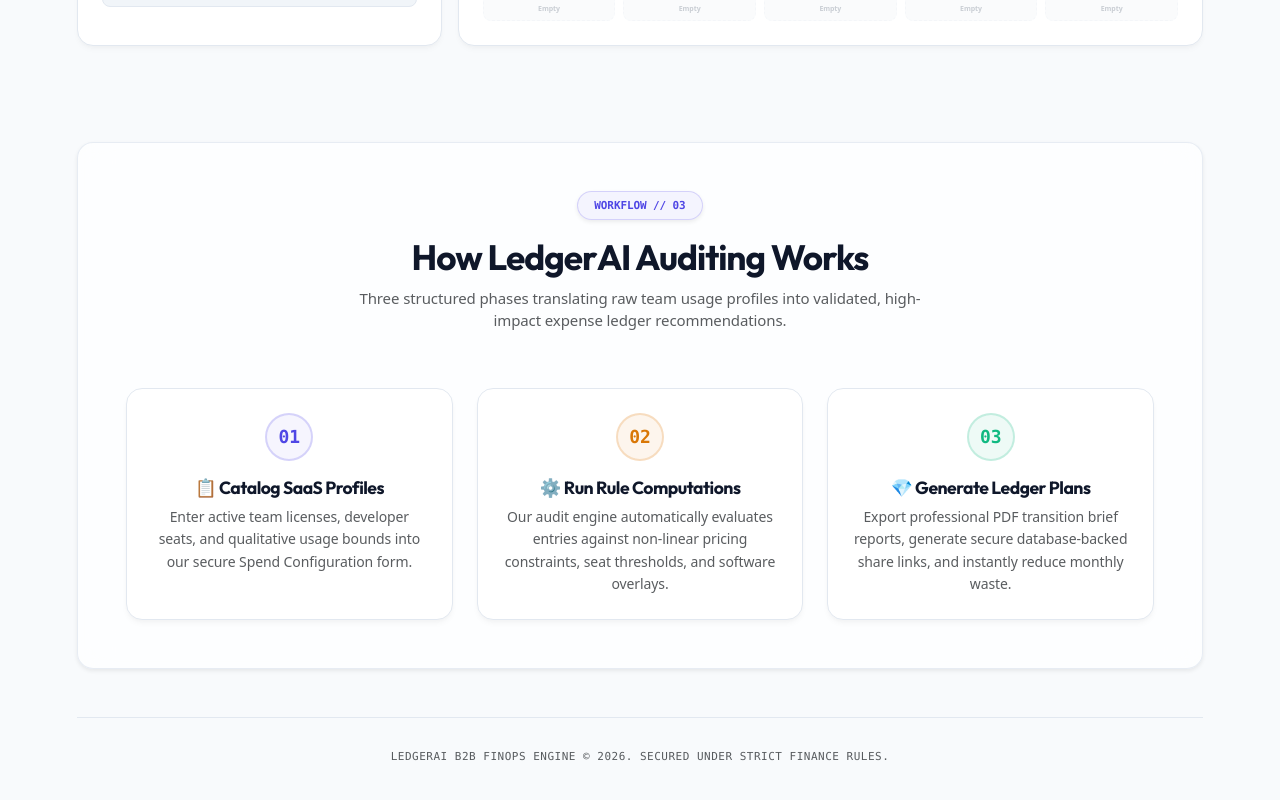
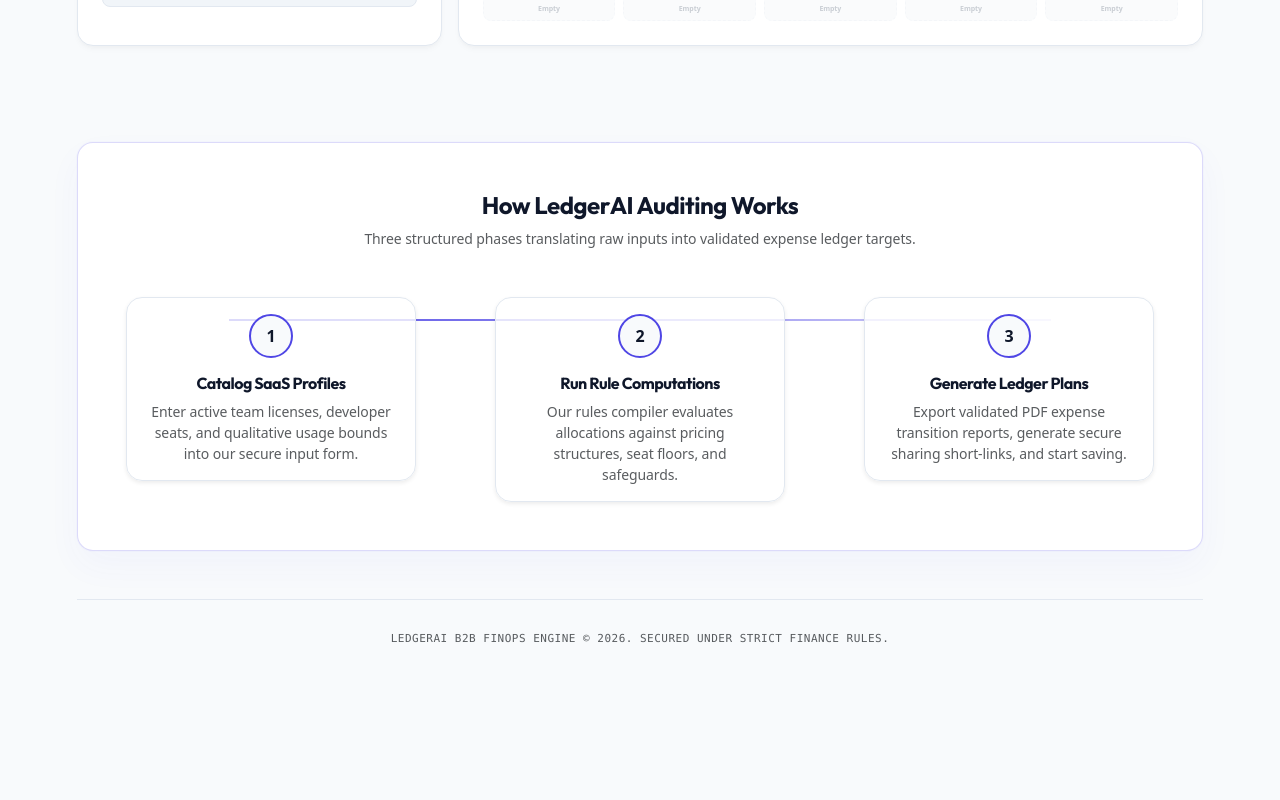
Before and after one commit to Vishal5051/Ledger-AI, a React (Vite) app in the folder Frontend/: page / in a window 1280 px wide. Shown: the part 1455-2255 px from the top of the page. After the commit the page ends 2151 px from the top, so only its background shows below. Built offline with nearby package versions, Linux system fonts and the light colour scheme.

Commit message:
feat(ui): redesign How LedgerAI Auditing Works section on Home page to pop with distinct card and shadows

```diff
--- a/Frontend/src/pages/Home.jsx
+++ b/Frontend/src/pages/Home.jsx
@@ -476,135 +476,46 @@ const Home = () => {
       </div>
 
       {/* 3. MODERN PIPELINE METHODOLOGY */}
-      <div className="card glass-card py-5 mb-5 rounded-4 p-4 p-md-5 border-0 shadow-sm text-center">
-        <div className="mb-4">
-          <span
-            className="badge px-3 py-2 rounded-pill font-monospace uppercase tracking-wider mb-3 shadow-sm"
-            style={{ background: "var(--accent-bg)", color: "var(--accent)", border: "1px solid var(--accent-border)", fontSize: "11px" }}
-          >
-            WORKFLOW // 03
-          </span>
-          <h2
-            className="fw-bold mb-2"
-            style={{
-              color: "var(--text-h)",
-              fontFamily: "Outfit, sans-serif",
-              fontSize: "2.2rem",
-              letterSpacing: "-1px"
-            }}
-          >
-            How LedgerAI Auditing Works
-          </h2>
-          <p className="text-muted mx-auto mb-0" style={{ maxWidth: "600px", fontSize: "15px" }}>
-            Three structured phases translating raw team usage profiles into validated, high-impact expense ledger recommendations.
-          </p>
-        </div>
+      <div
+        className="py-5 mb-5 rounded-4 p-4 p-md-5"
+        style={{
+          background: "var(--card-bg)",
+          border: "1px solid var(--accent-border)",
+          boxShadow: "0 15px 35px rgba(79, 70, 229, 0.04), 0 0 0 1px rgba(79, 70, 229, 0.02)"
+        }}
+      >
+        <h4 className="fw-bold text-center mb-2" style={{ color: "var(--text-h)", fontFamily: "Outfit, sans-serif" }}>
+          How LedgerAI Auditing Works
+        </h4>
+        <p className="text-center text-muted small mb-5">
+          Three structured phases translating raw inputs into validated expense ledger targets.
+        </p>
 
-        <div className="row g-4 mt-2 justify-content-center text-start">
+        <div className="pipeline-track">
+          <div className="pipeline-connector" style={{ background: "linear-gradient(90deg, var(--accent) 0%, var(--accent-border) 100%)" }}></div>
 
-          {/* Step 1 */}
-          <div className="col-lg-4 col-md-6 col-12">
-            <div
-              className="h-100 p-4 rounded-4 transition-all visual-card"
-              style={{
-                backgroundColor: "var(--card-bg)",
-                border: "1px solid var(--border)",
-                boxShadow: "var(--shadow)",
-                borderRadius: "16px"
-              }}
-            >
-              <div className="d-flex align-items-center justify-content-center mb-3">
-                <div
-                  className="rounded-circle d-flex align-items-center justify-content-center font-monospace fw-bold"
-                  style={{
-                    width: "48px",
-                    height: "48px",
-                    background: "var(--accent-bg)",
-                    color: "var(--accent)",
-                    border: "2px solid var(--accent-border)",
-                    fontSize: "18px"
-                  }}
-                >
-                  01
-                </div>
-              </div>
-              <h5 className="fw-bold mb-2 text-center" style={{ color: "var(--text-h)", fontSize: "1.1rem" }}>
-                📋 Catalog SaaS Profiles
-              </h5>
-              <p className="text-muted small m-0 text-center" style={{ lineHeight: "1.6" }}>
-                Enter active team licenses, developer seats, and qualitative usage bounds into our secure Spend Configuration form.
-              </p>
-            </div>
+          <div className="pipeline-step-card text-center p-3 rounded-4 shadow-sm" style={{ background: "rgba(255, 255, 255, 0.8)", border: "1px solid var(--border)" }}>
+            <div className="pipeline-number" style={{ background: "var(--bg)", border: "2px solid var(--accent)" }}>1</div>
+            <h5 className="fw-bold mb-2" style={{ color: "var(--text-h)", fontSize: "1rem" }}>Catalog SaaS Profiles</h5>
+            <p className="text-muted small m-0 px-2" style={{ lineHeight: "1.5" }}>
+              Enter active team licenses, developer seats, and qualitative usage bounds into our secure input form.
+            </p>
           </div>
 
-          {/* Step 2 */}
-          <div className="col-lg-4 col-md-6 col-12">
-            <div
-              className="h-100 p-4 rounded-4 transition-all visual-card"
-              style={{
-                backgroundColor: "var(--card-bg)",
-                border: "1px solid var(--border)",
-                boxShadow: "var(--shadow)",
-                borderRadius: "16px"
-              }}
-            >
-              <div className="d-flex align-items-center justify-content-center mb-3">
-                <div
-                  className="rounded-circle d-flex align-items-center justify-content-center font-monospace fw-bold"
-                  style={{
-                    width: "48px",
-                    height: "48px",
-                    background: "rgba(217, 119, 6, 0.07)",
-                    color: "#d97706",
-                    border: "2px solid rgba(217, 119, 6, 0.2)",
-                    fontSize: "18px"
-                  }}
-                >
-                  02
-                </div>
-              </div>
-              <h5 className="fw-bold mb-2 text-center" style={{ color: "var(--text-h)", fontSize: "1.1rem" }}>
-                ⚙️ Run Rule Computations
-              </h5>
-              <p className="text-muted small m-0 text-center" style={{ lineHeight: "1.6" }}>
-                Our audit engine automatically evaluates entries against non-linear pricing constraints, seat thresholds, and software overlays.
-              </p>
-            </div>
+          <div className="pipeline-step-card text-center p-3 rounded-4 shadow-sm" style={{ background: "rgba(255, 255, 255, 0.8)", border: "1px solid var(--border)" }}>
+            <div className="pipeline-number" style={{ background: "var(--bg)", border: "2px solid var(--accent)" }}>2</div>
+            <h5 className="fw-bold mb-2" style={{ color: "var(--text-h)", fontSize: "1rem" }}>Run Rule Computations</h5>
+            <p className="text-muted small m-0 px-2" style={{ lineHeight: "1.5" }}>
+              Our rules compiler evaluates allocations against pricing structures, seat floors, and safeguards.
+            </p>
           </div>
 
-          {/* Step 3 */}
-          <div className="col-lg-4 col-md-6 col-12">
-            <div
-              className="h-100 p-4 rounded-4 transition-all visual-card"
-              style={{
-                backgroundColor: "var(--card-bg)",
-                border: "1px solid var(--border)",
-                boxShadow: "var(--shadow)",
-                borderRadius: "16px"
-              }}
-            >
-              <div className="d-flex align-items-center justify-content-center mb-3">
-                <div
-                  className="rounded-circle d-flex align-items-center justify-content-center font-monospace fw-bold"
-                  style={{
-                    width: "48px",
-                    height: "48px",
-                    background: "rgba(16, 185, 129, 0.07)",
-                    color: "#10b981",
-                    border: "2px solid rgba(16, 185, 129, 0.2)",
-                    fontSize: "18px"
-                  }}
-                >
-                  03
-                </div>
-              </div>
-              <h5 className="fw-bold mb-2 text-center" style={{ color: "var(--text-h)", fontSize: "1.1rem" }}>
-                💎 Generate Ledger Plans
-              </h5>
-              <p className="text-muted small m-0 text-center" style={{ lineHeight: "1.6" }}>
-                Export professional PDF transition brief reports, generate secure database-backed share links, and instantly reduce monthly waste.
-              </p>
-            </div>
+          <div className="pipeline-step-card text-center p-3 rounded-4 shadow-sm" style={{ background: "rgba(255, 255, 255, 0.8)", border: "1px solid var(--border)" }}>
+            <div className="pipeline-number" style={{ background: "var(--bg)", border: "2px solid var(--accent)" }}>3</div>
+            <h5 className="fw-bold mb-2" style={{ color: "var(--text-h)", fontSize: "1rem" }}>Generate Ledger Plans</h5>
+            <p className="text-muted small m-0 px-2" style={{ lineHeight: "1.5" }}>
+              Export validated PDF expense transition reports, generate secure sharing short-links, and start saving.
+            </p>
           </div>
 
         </div>
```
Also changed, not shown: 1 other file (tests, documents, lock files or other folders).
